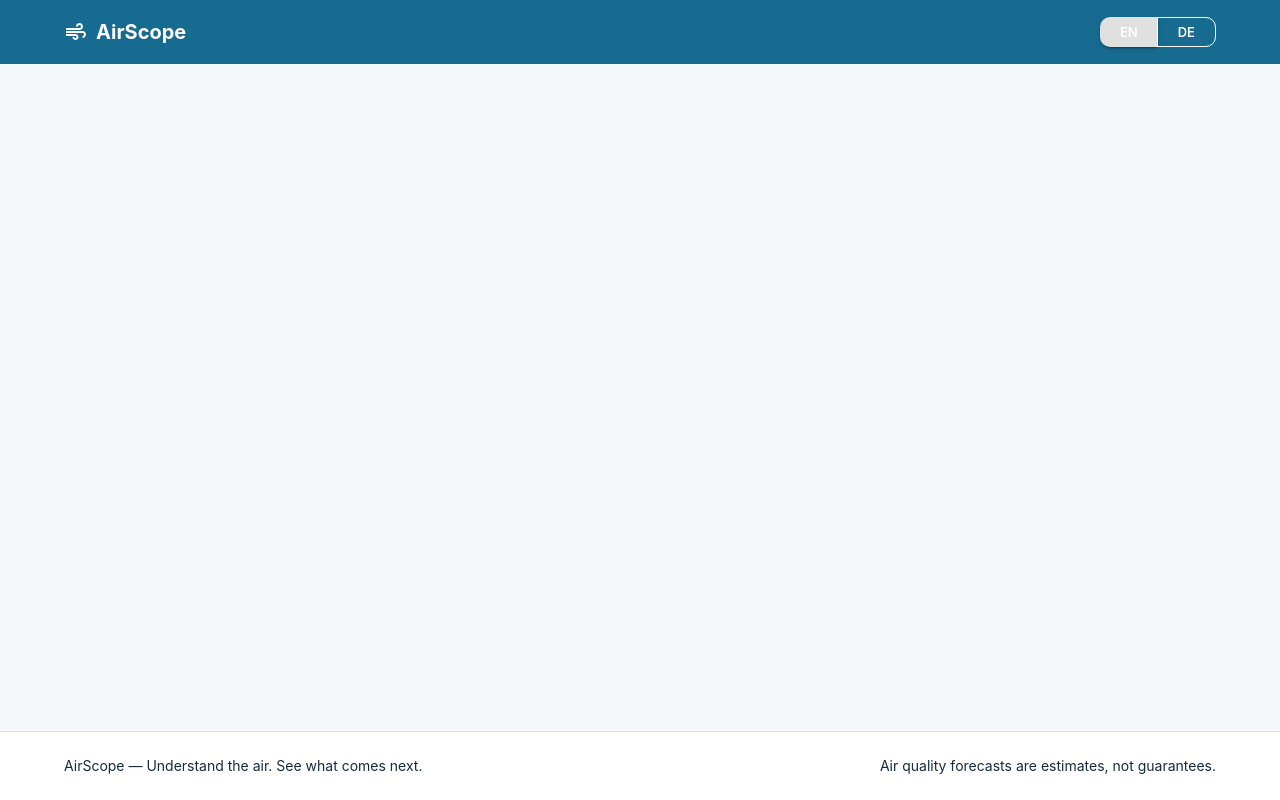
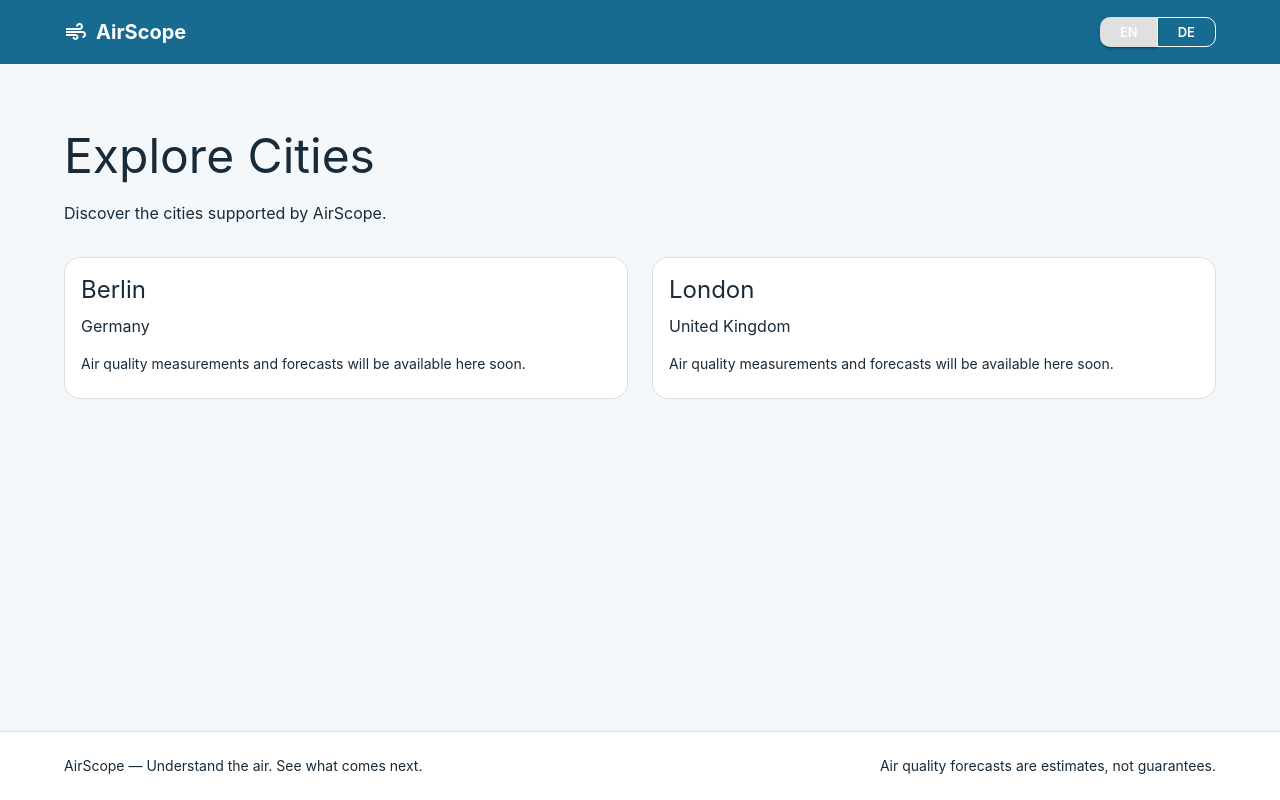
Before and after one commit to nikdc03x-coder/AirScope, a React (Vite) app in the folder frontend/: page /cities in a window 1280 px wide. Built offline with nearby package versions, Linux system fonts and the light colour scheme.

Commit message:
feat(ui): add bilingual cities exploration page

```diff
--- a/frontend/src/App.tsx
+++ b/frontend/src/App.tsx
@@ -3,7 +3,7 @@ import { BrowserRouter, Route, Routes } from "react-router";
 
 import MainLayout from "./components/layout/MainLayout";
 import HomePage from "./pages/HomePage";
-
+import CitiesPage from "./pages/CitiesPage";
 // AirScope | nik
 // React Router decides which page to display based on the URL.
 // MainLayout keeps the same header and footer around every page.
@@ -13,9 +13,9 @@ function App() {
     <BrowserRouter>
       <MainLayout>
         <Routes>
-          {/* Show our homepage at the main website address. */}
-          <Route path="/" element={<HomePage />} />
-        </Routes>
+  <Route path="/" element={<HomePage />} />
+  <Route path="/cities" element={<CitiesPage />} />
+</Routes>
       </MainLayout>
     </BrowserRouter>
   );
--- a/frontend/src/i18n/locales/de.json
+++ b/frontend/src/i18n/locales/de.json
@@ -19,6 +19,17 @@
 "footer": {
   "brand": "AirScope — Luftqualität verstehen. Wissen, was kommt.",
   "disclaimer": "Luftqualitätsprognosen sind Schätzungen, keine Garantien."
+},
+
+"cities": {
+  "title": "Städte entdecken",
+  "description": "Entdecken Sie die von AirScope unterstützten Städte.",
+  "berlin": "Berlin",
+  "berlinCountry": "Deutschland",
+  "london": "London",
+  "londonCountry": "Vereinigtes Königreich",
+  "comingSoon": "Luftqualitätsmessungen und Prognosen werden hier bald verfügbar sein."
 }
 
+
 }
--- a/frontend/src/i18n/locales/en.json
+++ b/frontend/src/i18n/locales/en.json
@@ -19,6 +19,16 @@
 "footer": {
   "brand": "AirScope — Understand the air. See what comes next.",
   "disclaimer": "Air quality forecasts are estimates, not guarantees."
+},
+
+"cities": {
+  "title": "Explore Cities",
+  "description": "Discover the cities supported by AirScope.",
+  "berlin": "Berlin",
+  "berlinCountry": "Germany",
+  "london": "London",
+  "londonCountry": "United Kingdom",
+  "comingSoon": "Air quality measurements and forecasts will be available here soon."
 }
 
 
--- /dev/null
+++ b/frontend/src/pages/CitiesPage.tsx
@@ -0,0 +1,66 @@
+
+import {
+  Box,
+  Card,
+  CardContent,
+  Container,
+  Grid,
+  Typography,
+} from "@mui/material";
+
+import { useTranslation } from "react-i18next";
+
+// AirScope | nik
+// This page introduces the cities supported by AirScope.
+// Actual pollution measurements will come from our data pipeline later.
+
+const cities = [
+  { id: "berlin", country: "Germany" },
+  { id: "london", country: "United Kingdom" },
+];
+
+function CitiesPage() {
+  const { t } = useTranslation();
+
+  return (
+    <Container maxWidth="lg">
+      <Box sx={{ py: { xs: 5, md: 8 } }}>
+        <Typography variant="h3" component="h1" gutterBottom>
+          {t("cities.title")}
+        </Typography>
+
+        <Typography color="text.secondary" sx={{ mb: 4 }}>
+          {t("cities.description")}
+        </Typography>
+
+        <Grid container spacing={3}>
+          {cities.map((city) => (
+            <Grid key={city.id} size={{ xs: 12, md: 6 }}>
+              <Card variant="outlined" sx={{ height: "100%" }}>
+                <CardContent>
+                  <Typography variant="h5" gutterBottom>
+                    {t(`cities.${city.id}`)}
+                  </Typography>
+
+                  <Typography color="text.secondary">
+                    {t(`cities.${city.id}Country`)}
+                  </Typography>
+
+                  <Typography
+                    variant="body2"
+                    color="text.secondary"
+                    sx={{ mt: 2 }}
+                  >
+                    {t("cities.comingSoon")}
+                  </Typography>
+                </CardContent>
+              </Card>
+            </Grid>
+          ))}
+        </Grid>
+      </Box>
+    </Container>
+  );
+}
+
+export default CitiesPage;
```
